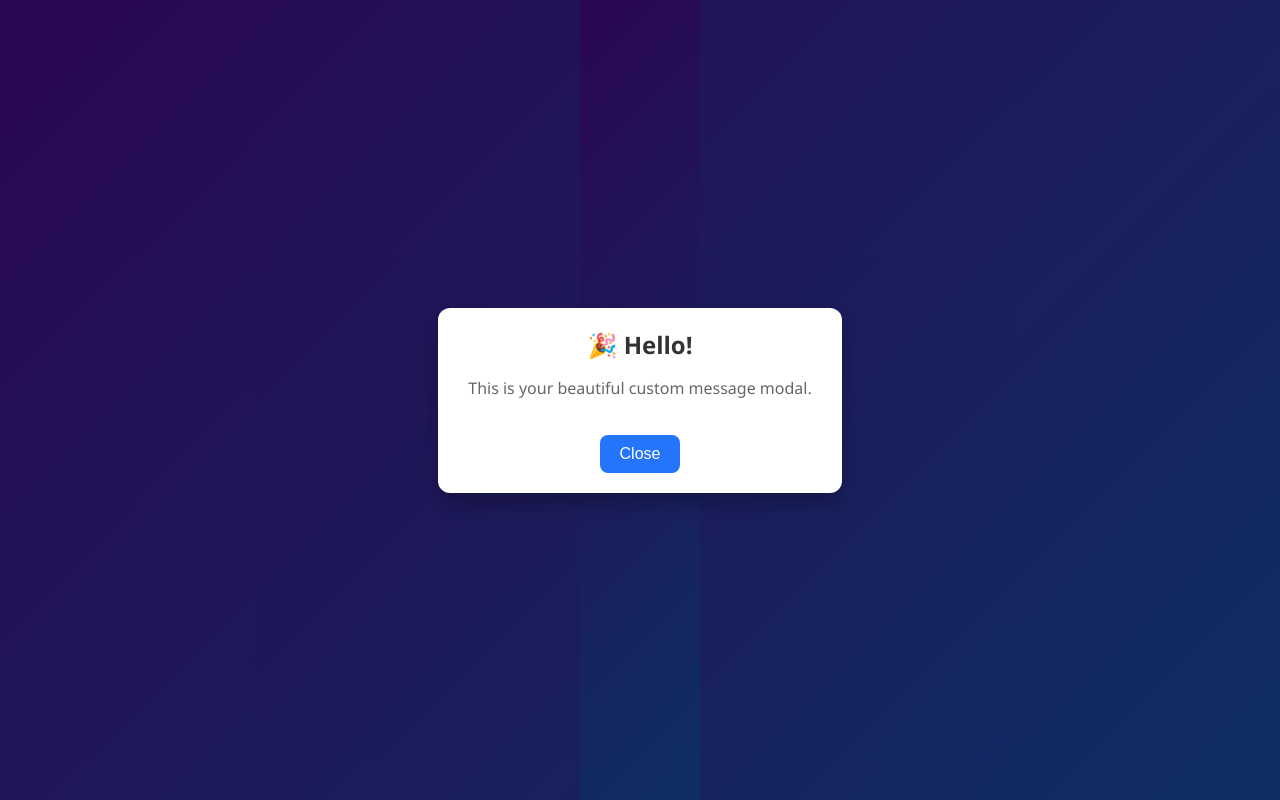
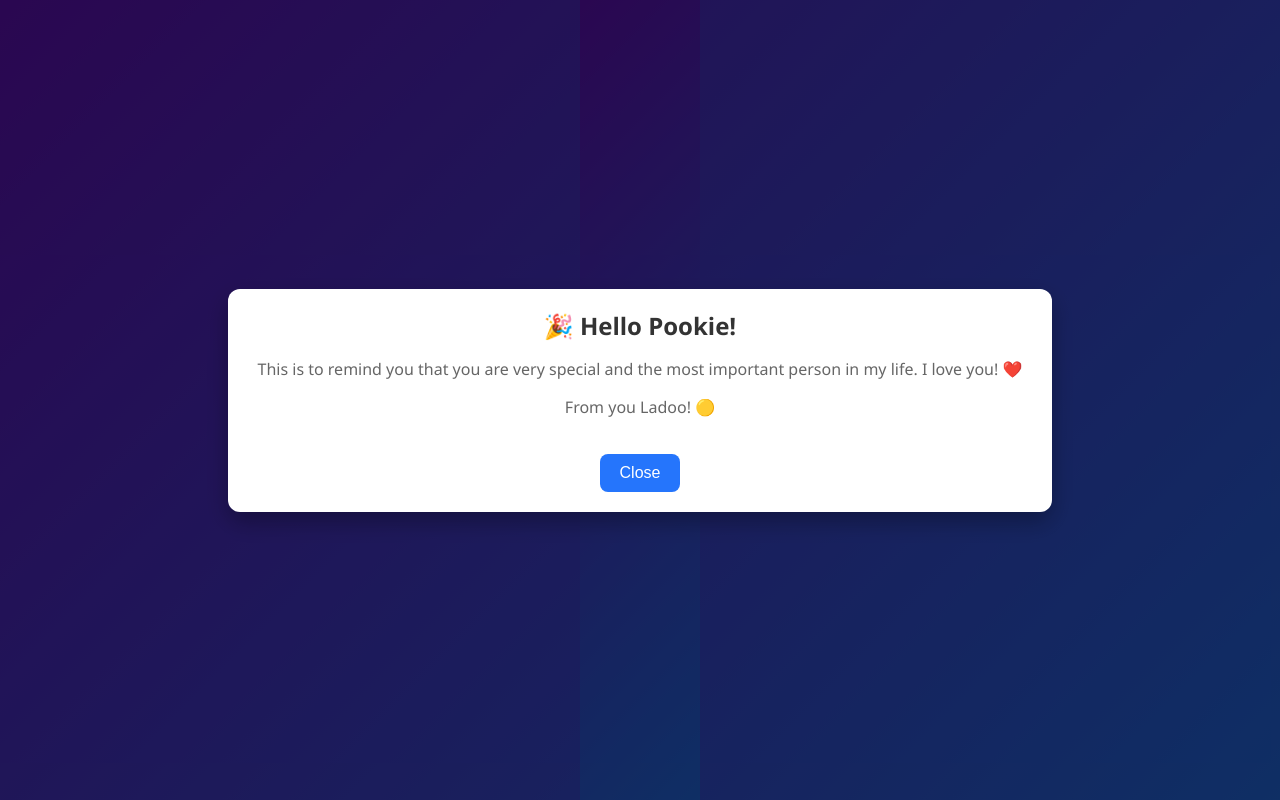
Before and after one commit to RaunakKumarBarik/clickME, a plain HTML site: page index.html in a window 1280 px wide. Both pictures are taken after a click on the button "Click Me". Drawn offline with Linux system fonts and the light colour scheme.

Commit message:
Update index.html

```diff
--- a/index.html
+++ b/index.html
@@ -102,8 +102,9 @@
   <!-- Modal structure -->
   <div class="modal-overlay" id="modalOverlay">
     <div class="modal">
-      <h2>🎉 Hello!</h2>
-      <p>This is your beautiful custom message modal.</p>
+      <h2>🎉 Hello Pookie!</h2>
+      <p>This is to remind you that you are very special and the most important person in my life. I love you! ❤️</p>
+      <p>From you Ladoo! 🟡</p>
       <button class="close-btn" onclick="closeModal()">Close</button>
     </div>
   </div>
```
